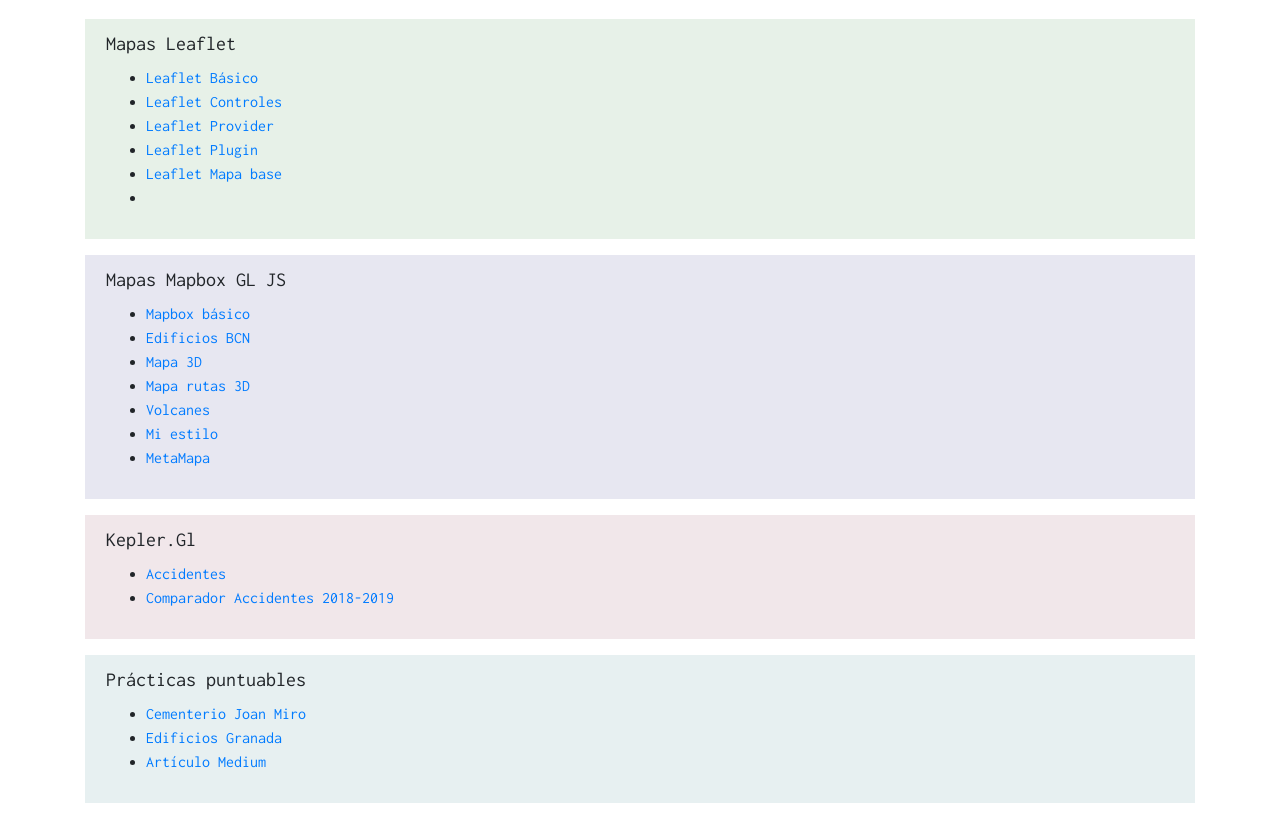
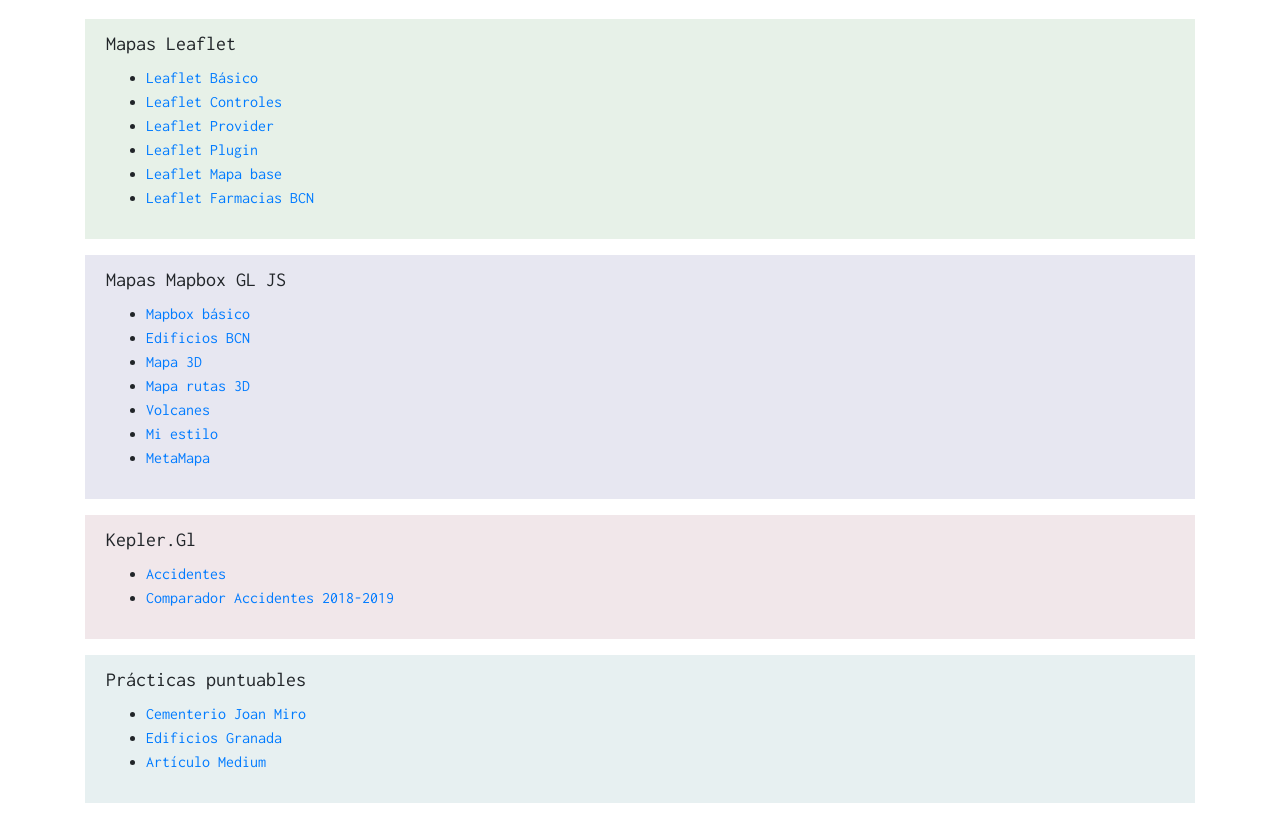
Before and after one commit to LauraSilvaG/geoweb, a plain HTML site: page index.html in a window 1280 px wide. Shown: the part 80-899 px from the top of the page. Drawn offline with nearby package versions, Linux system fonts and the light colour scheme.

Commit message:
ejemplos leaflet

```diff
--- a/index.html
+++ b/index.html
@@ -83,7 +83,7 @@
               <a href="mapabase.html" target="_blank">Leaflet Mapa base</a>
             </li>
             <li>
-              <!--añadir aqui entrada-->
+              <a href="farmacias.html" target="_blank">Leaflet Farmacias BCN</a>
             </li>
           </ul>
         </div>
```
